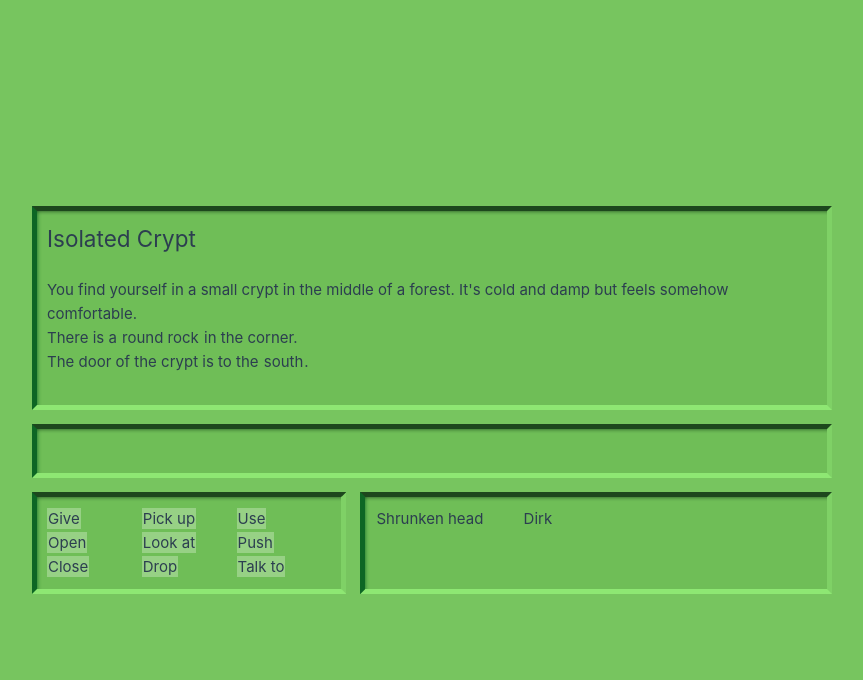
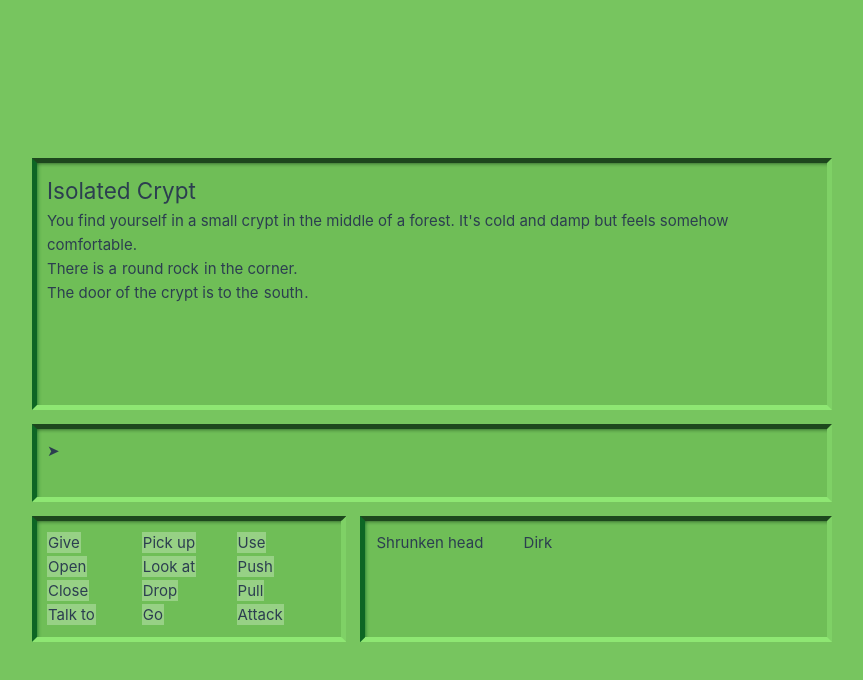
Before and after one commit to peteranastasiou/endymion, a Vue app: page / in a window 1280 px wide. Shown: the top 680 px of the page, without its empty margins (208-1071 px from the left). Built offline with nearby package versions, Linux system fonts and the light colour scheme; the HTML template or start-up script is replaced by a standard one.

Commit message:
Working pickup and item description system.

```diff
--- a/package.json
+++ b/package.json
@@ -15,7 +15,6 @@
     "format": "prettier --write --experimental-cli src/"
   },
   "dependencies": {
-    "pinia": "^3.0.4",
     "vue": "^3.5.29"
   },
   "devDependencies": {
--- a/src/components/DebossFrame.vue
+++ b/src/components/DebossFrame.vue
@@ -4,7 +4,9 @@
     <div class="deboss-border-tr"></div>
     <div class="deboss-border-bl"></div>
     <div class="deboss-border-br"></div>
-    <slot></slot>
+    <div class="deboss-content">
+      <slot></slot>
+    </div>
   </div>
 </template>
 
@@ -18,6 +20,11 @@ $deboss-width: 5px;
 $deboss-overlap: 2px;
 $deboss-shadow-len: 4px;
 $deboss-total-width: $deboss-width + $deboss-overlap;
+
+.deboss-content {
+  display: flex;
+  flex-direction: column;
+}
 
 .deboss-panel {
   background: rgb(111, 190, 87);
--- a/src/components/RoomComponent.vue
+++ b/src/components/RoomComponent.vue
@@ -1,38 +1,42 @@
 <script setup lang="ts">
 import TextBox from './TextBox.vue';
-import { rooms, type Room } from '@/game/rooms';
-import { reactive } from 'vue';
-import { type Action, Verb } from '../game/action';
+import type { Action, Verb } from '@/game/action';
+import { reactive, computed } from 'vue';
+import { engine } from '@/game/engine';
+import { capitalise } from '../game/fmt';
 
+// Current room reference and derived state
+const room = engine.getRoomRef();
+const title = computed(() => room.value.title);
+const description = engine.getDescriptionRef();
+
+const inventory = engine.getInventoryRef();
+
+// TODO preview output on hover, clear on hover-off
+
+// UI state
 enum InputState {
   VERB = 'verb',
   OBJECT = 'object',
   WITH_OBJECT = 'with-object',
 }
 
-interface State {
-  room: Room;
+interface GameState {
   inputState: InputState;
   output: string;
   action: Action;
 }
 
-const state = reactive<State>({
-  room: rooms['isolatedCrypt']!,
+const state = reactive<GameState>({
   inputState: InputState.VERB,
   output: '',
   action: {},
 });
 
-const title = state.room.title;
-const description = state.room.describe();
-
-// TODO preview output on hover, clear on hover-off
-
 function verbClick(name: string) {
   state.output = '';
   const verb = name as Verb;
-  if (verb === state.action.verb) {
+  if (state.inputState != InputState.VERB && verb === state.action.verb) {
     // Special case: clear action
     state.action = {};
     state.inputState = InputState.VERB;
@@ -55,17 +59,25 @@ function nounClick(name: string) {
     if (!state.action.object) {
       state.action.object = name;
       if (!state.action.with) {
-        // Fire off action here
+        state.output = engine.handleInput(state.action);
         state.inputState = InputState.VERB;
       } else if (state.action.verb == 'Use') {
-        // Fire off tentative action here - user may want to "use with"
+        // TODO Fire off tentative action here - user may want to "use with"
       }
     } else {
       state.action.withObject = name;
+      state.output = engine.handleInput(state.action);
       state.inputState = InputState.VERB;
     }
   }
 }
+
+// Initial update
+engine.update();
+
+/**
+ * TODO split into 4 components for the different parts
+ */
 </script>
 
 <template>
@@ -79,13 +91,15 @@ function nounClick(name: string) {
       <h2>{{ title }}</h2>
     </TextBox>
     <TextBox class="output">
-      <p style="height: 24px">
-        {{ state.action.verb }} {{ state.action.object }}
+      <p style="height: 48px">
+        ➤ {{ state.action.verb }} {{ state.action.object }}
         {{
           state.action.object && state.action.with
             ? `${state.action.with} ${state.action.withObject ?? ''}`
             : ''
         }}
+        <br />
+        {{ state.output }}
       </p>
     </TextBox>
     <TextBox class="verbs" @clicked="verbClick" linkEnabled>
@@ -98,13 +112,17 @@ function nounClick(name: string) {
         <p><a>Push</a></p>
         <p><a>Close</a></p>
         <p><a>Drop</a></p>
+        <p><a>Pull</a></p>
         <p><a>Talk to</a></p>
+        <p><a>Go</a></p>
+        <p><a>Attack</a></p>
       </div>
     </TextBox>
     <TextBox class="inventory" @clicked="nounClick" :linkEnabled="state.inputState === 'object'">
       <div class="inventory-container">
-        <p><a>Shrunken head</a></p>
-        <p><a>Dirk</a></p>
+        <p v-for="item in inventory">
+          <a>{{ capitalise(item) }}</a>
+        </p>
       </div>
     </TextBox>
   </div>
--- a/src/game/action.ts
+++ b/src/game/action.ts
@@ -12,13 +12,12 @@ export type Verb =
   | 'Open'
   | 'Look at'
   | 'Push'
+  | 'Pull'
   | 'Close'
   | 'Drop'
   | 'Talk to'
-  | 'North'
-  | 'East'
-  | 'South'
-  | 'West';
+  | 'Go'
+  | 'Attack';
 
 export interface Action {
   verb?: Verb;
@@ -26,3 +25,74 @@ export interface Action {
   with?: string;
   withObject?: string;
 }
+
+export function actionMatch(a: Action, verb: Verb, object?: string, withObject?: string): boolean {
+  if (withObject && a.withObject != withObject) {
+    return false;
+  }
+  if (object && a.object != object) {
+    return false;
+  }
+  return a.verb == verb;
+}
+
+export function actionInvalid(a: Action): string {
+  switch (a.verb) {
+    case 'Go':
+      return 'How?';
+    case 'Pick up':
+      return "You can't pick that up.";
+    case 'Use':
+      return 'It does nothing.';
+    case 'Open':
+      return "It can't open.";
+    case 'Look at':
+      return `Its a ${a.object}.`;
+    case 'Push':
+      return "It can't be pushed.";
+    case 'Pull':
+      return "It can't be pulled.";
+    case 'Close':
+      return "It can't be closed.";
+    case 'Drop':
+      return "That can't be dropped.";
+    case 'Give':
+    case 'Talk to':
+      return "It doesn't respond.";
+    case 'Attack':
+      return 'You strike and nothing happens.';
+    default:
+      return 'What?';
+  }
+}
+
+export function actionDefault(a: Action): string {
+  switch (a.verb) {
+    case 'Go':
+      return `You walk ${a.object}.`;
+    case 'Pick up':
+      return `You pick up the ${a.object}.`;
+    case 'Use':
+      return `You use the ${a.object}.`;
+    case 'Open':
+      return `The ${a.object} opens.`;
+    case 'Look at':
+      return `Its a ${a.object}.`;
+    case 'Push':
+      return `You push the ${a.object}.`;
+    case 'Pull':
+      return `You pull the ${a.object}.`;
+    case 'Close':
+      return `You close the ${a.object}.`;
+    case 'Drop':
+      return `You drop the ${a.object}.`;
+    case 'Give':
+      return `You give the ${a.object} to ${a.withObject}.`;
+    case 'Talk to':
+      return `${a.object} acknowledges your presence.`;
+    case 'Attack':
+      return 'You initiate an attack.';
+    default:
+      return 'Unknown';
+  }
+}
--- a/src/game/engine.ts
+++ b/src/game/engine.ts
@@ -0,0 +1,78 @@
+import { ref, type Ref } from 'vue';
+import { rooms, type Room, type RoomName } from './rooms';
+import { actionInvalid, type Action } from './action';
+import { isItem, itemPickedUp, type ItemName } from './item';
+
+export namespace engine {
+  let room: Ref<Room> = ref(rooms['isolatedCrypt']!);
+  let inv: Ref<ItemName[]> = ref(['shrunken head', 'dirk']);
+  let nextRoom: Room | null = null;
+  let description: Ref<string> = ref('');
+
+  export function update(): void {
+    if (nextRoom) {
+      room.value = nextRoom;
+      nextRoom = null;
+    }
+    // Refresh the room description every time
+    description.value = room.value.describe();
+  }
+
+  export function getRoom(): Room {
+    return room.value;
+  }
+
+  export function getRoomRef(): Ref<Room> {
+    return room;
+  }
+
+  export function getDescriptionRef(): Ref<string> {
+    return description;
+  }
+
+  export function setNextRoom(roomName: RoomName) {
+    console.info(`Next room is ${roomName}`);
+    nextRoom = rooms[roomName]!;
+  }
+
+  export function addInventory(item: ItemName, msg?: string): string {
+    if (inv.value.includes(item)) {
+      return 'Its already on your person.';
+    }
+    inv.value = [...inv.value, item];
+    itemPickedUp.add(item);
+    return msg ?? `You pick up the ${item}`;
+  }
+
+  export function getInventoryRef(): Ref<string[]> {
+    return inv;
+  }
+
+  export function handleInput(action: Action): string {
+    console.info(`${room.value.title} is handling ${JSON.stringify(action)}`);
+    const output = inputHandler(action);
+
+    // Step the game. TODO where does this belong!
+    update();
+    return output;
+  }
+
+  function inputHandler(action: Action): string {
+    // Room handler:
+    const output = room.value.handleInput ? room.value.handleInput(action) : undefined;
+    if (output != undefined) {
+      return output;
+    }
+
+    // Fall through to default handlers:
+    if (action.verb == 'Pick up') {
+      const item = action.object?.toLowerCase();
+      if (isItem(item)) {
+        return addInventory(item);
+      }
+    }
+
+    // Unhandled:
+    return actionInvalid(action);
+  }
+}
--- /dev/null
+++ b/src/game/fmt.ts
@@ -0,0 +1,19 @@
+export function capitalise(s: string): string {
+  if (s.length == 0) return s;
+
+  return s[0]?.toUpperCase() + s.slice(1);
+}
+
+export function conjunction(list: string[], prefix?: string, suffix?: string): string {
+  if (list.length == 0) return '';
+
+  const res = listize_(list);
+  return (prefix ?? '') + res + (suffix ?? '');
+}
+
+function listize_(list: string[]): string {
+  if (list.length == 1) {
+    return list[0]!;
+  }
+  return list.slice(0, -1).join(', ') + ' and ' + list.slice(-1);
+}
--- /dev/null
+++ b/src/game/item.ts
@@ -0,0 +1,39 @@
+import { capitalise } from './fmt';
+
+/**
+ * Define item behaviour here
+ */
+const items = {
+  'round rock': {},
+  'shrunken head': {},
+  dirk: {},
+};
+
+export type ItemName = keyof typeof items;
+
+export const itemPickedUp = new Set<ItemName>();
+
+export function isItem(name?: string): name is ItemName {
+  if (!name) return false;
+  return items.hasOwnProperty(name);
+}
+
+/**
+ * Helper for listing items in rooms
+ * @param name name of item
+ * @param desc Description of item in place with %s (or %S to capitalise) where item name should be.
+ */
+export function item(name: ItemName, desc: string): string {
+  // First, check if item is still there
+  console.log(JSON.stringify(itemPickedUp));
+  if (itemPickedUp.has(name)) {
+    return ''; // Don't show the item, it's not here anymore
+  }
+
+  // Format
+  if (desc.includes('%S')) {
+    return '<br>' + desc.replace('%S', `<a>${capitalise(name)}</a>`) + '<br>';
+  } else {
+    return '<br>' + desc.replace('%s', `<a>${name}</a>`) + '<br>';
+  }
+}
--- a/src/game/rooms.ts
+++ b/src/game/rooms.ts
@@ -2,35 +2,46 @@
  * Room definitions
  */
 
-import type { Action } from './action';
+import { actionInvalid, actionMatch, type Action } from './action';
+import { engine } from './engine';
+import { item } from './item';
 
 export interface Room {
   title: string;
   describe(): string;
-  describeExit?(): string;
-  handleInput?(action: Action): string;
+  handleInput?(action: Action): string | undefined;
 }
 
-export const rooms: Record<string, Room> = {
+export type RoomName = 'isolatedCrypt' | 'graveyard';
+
+export const rooms: Record<RoomName, Room> = {
   isolatedCrypt: {
     title: 'Isolated Crypt',
     describe() {
-      return `You find yourself in a small crypt in the middle of a forest.
-        It's cold and damp but feels somehow comfortable. <br>
-        There is a <a>round rock</a> in the corner. <br>
-        The door of the crypt is to the <a>south</a>.`;
+      return (
+        `You find yourself in a small crypt in the middle of a forest.
+        It's cold and damp but feels somehow comfortable. ` +
+        item('round rock', 'There is a %s in the corner.') +
+        `The door of the crypt is to the <a>south</a>.`
+      );
     },
-    handleInput(action: Action) {
-      return '';
+    handleInput(a: Action) {
+      if (actionMatch(a, 'Go', 'south')) {
+        engine.setNextRoom('graveyard');
+        return 'You push past the heavy crypt door into the graveyard';
+      }
     },
   },
   graveyard: {
     title: 'Graveyard',
     describe() {
-      return '';
+      return 'You are in the graveyard.<br>An isolated crypt lies to the <a>north</a>';
     },
-    handleInput(action: Action) {
-      return '';
+    handleInput(a: Action) {
+      if (actionMatch(a, 'Go', 'north')) {
+        engine.setNextRoom('isolatedCrypt');
+        return 'You push past the heavy crypt door';
+      }
     },
   },
 };
```
Also changed, not shown: src/main.ts (+5 -9 lines), src/stores/counter.ts (deleted, +0 -12 lines), 1 other file (tests, documents, lock files or other folders).
